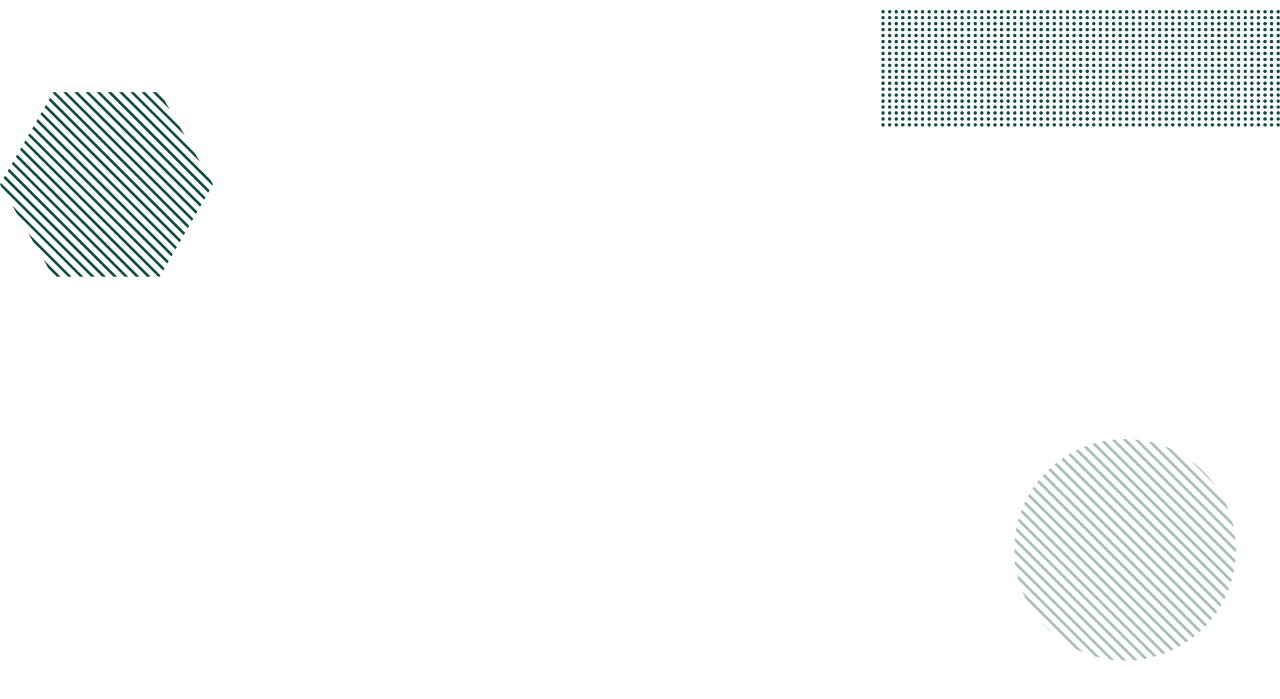
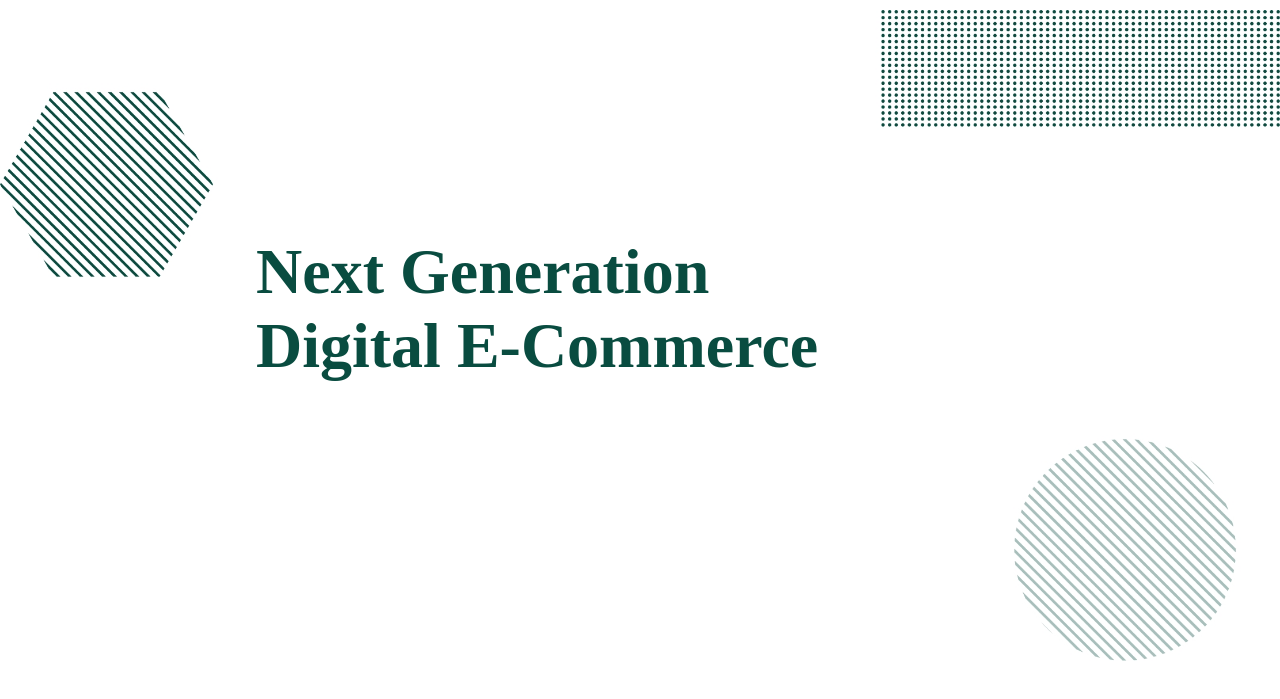
Before and after one commit to nishankayastha/HDL-E-commerce-LAB, a plain HTML site: page Home/index.html in a window 1280 px wide. Shown: the part 85-784 px from the top of the page. Drawn offline with Linux system fonts and the light colour scheme.

Commit message:
heading added

```diff
--- a/Home/assets/stylesheet/app.css
+++ b/Home/assets/stylesheet/app.css
@@ -4,6 +4,9 @@
     box-sizing: border-box;
 }
 
+h2{
+    color:  #094C40;
+}
 
 .nav-bar{
     /* border: 1px solid red; */
@@ -34,3 +37,14 @@
  .left > h4{
     margin-left: 1rem;
  }
+ .back-img{
+    position: relative;
+ }
+ .text{
+    position: absolute;
+    top: 40%;
+    left: 20%;
+ }
+ h2{
+    font-size: 4rem;
+ }
--- a/Home/index.html
+++ b/Home/index.html
@@ -36,8 +36,9 @@
             </div>
 
 
-            <div class="wrap">
-                <img src="./image/back-img.jpg" width="100%" alt="">
+            <div class="image">
+                <img src="./image/back-img.jpg" width="100%" class="back-img" alt="">
+                <h2 class="text">Next Generation <br> Digital E-Commerce</h2>
             </div>
 
 
```
